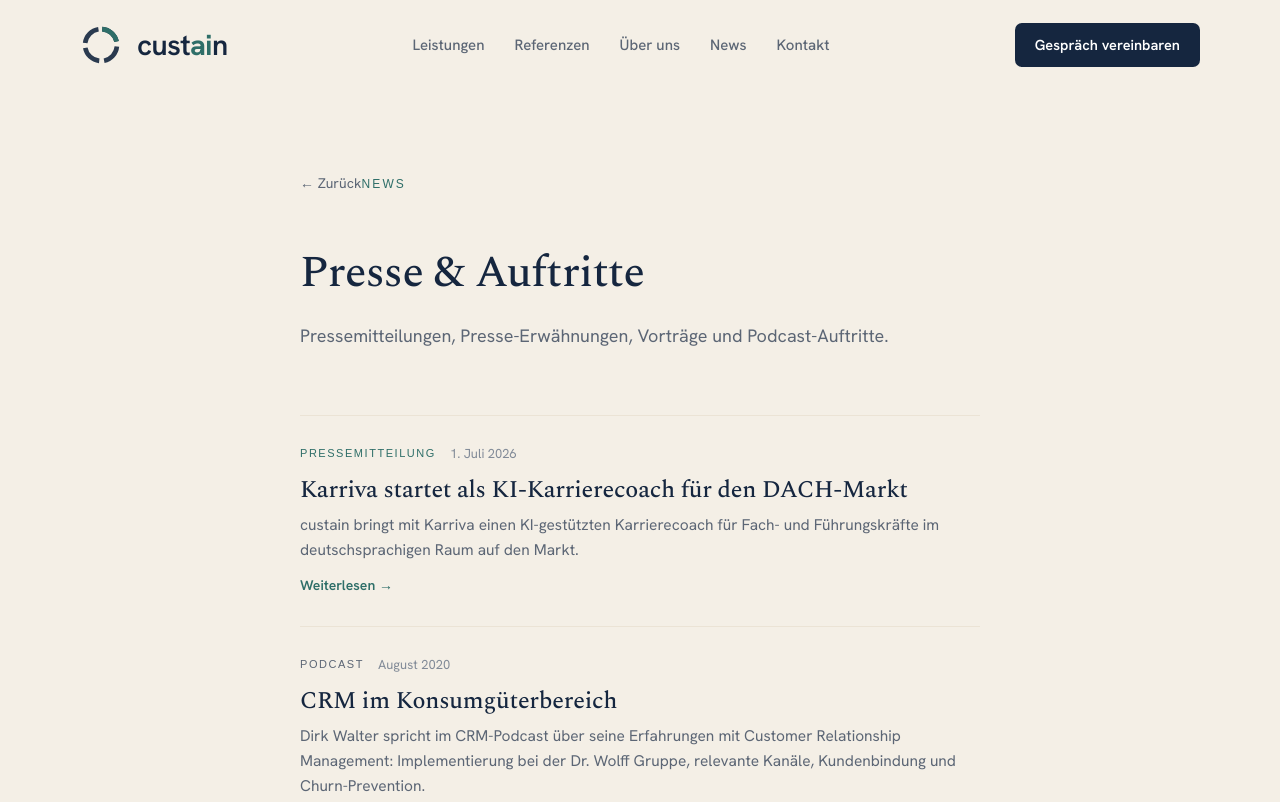
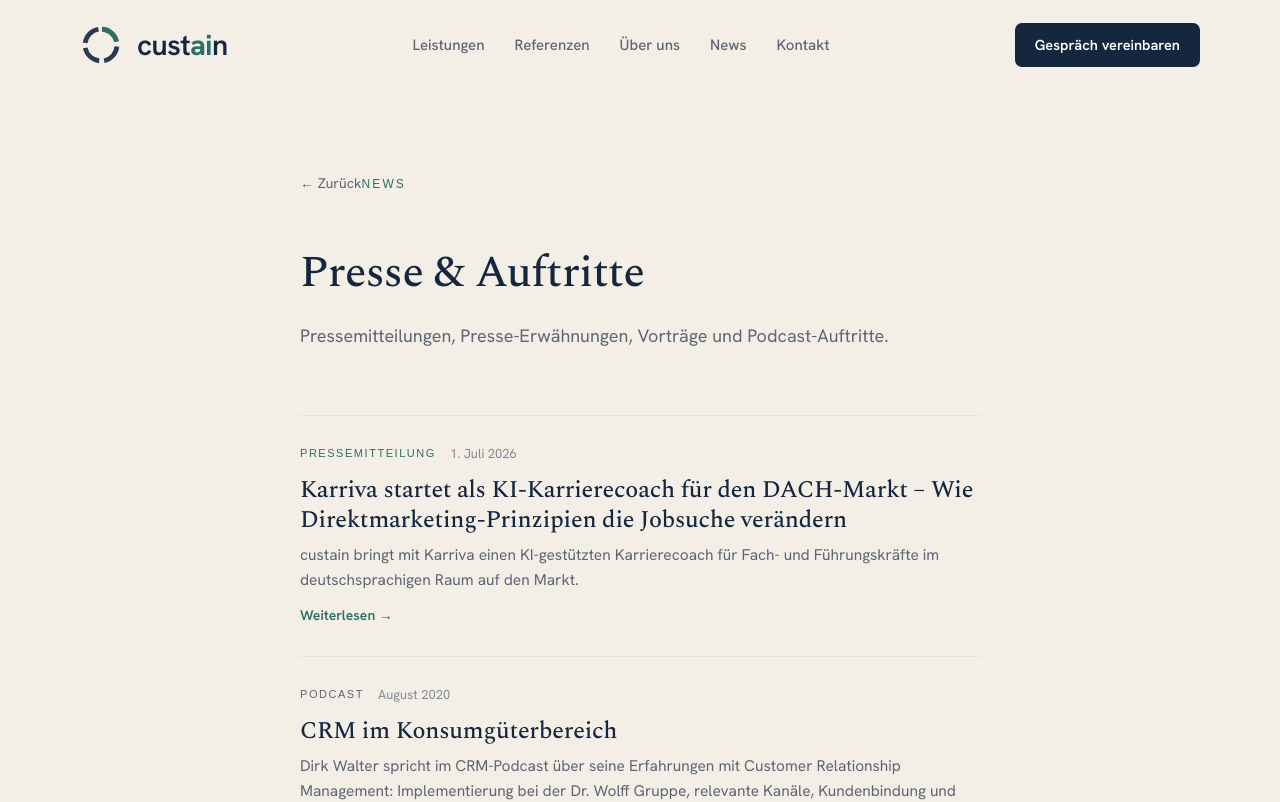
Before and after one commit to ditowa71/custain-web, a Next.js app: page /news in a window 1280 px wide. Shown: the top 802 px of the page. Built offline with nearby package versions, Linux system fonts and the light colour scheme; a web font is replaced by a local one.

Commit message:
PM: Untertitel mit Direktmarketing-These ergänzt
Co-Authored-By: Claude Sonnet 4.6 <noreply@anthropic.com>

```diff
--- a/app/news/data.tsx
+++ b/app/news/data.tsx
@@ -16,7 +16,7 @@ export interface NewsItem {
 export const news: NewsItem[] = [
   {
     slug: "karriva-launch-2026",
-    title: "Karriva startet als KI-Karrierecoach für den DACH-Markt",
+    title: "Karriva startet als KI-Karrierecoach für den DACH-Markt – Wie Direktmarketing-Prinzipien die Jobsuche verändern",
     date: "1. Juli 2026",
     dateSort: "2026-07-01",
     category: "Pressemitteilung",
```
